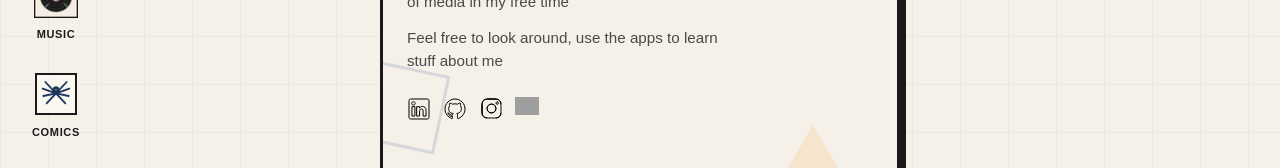
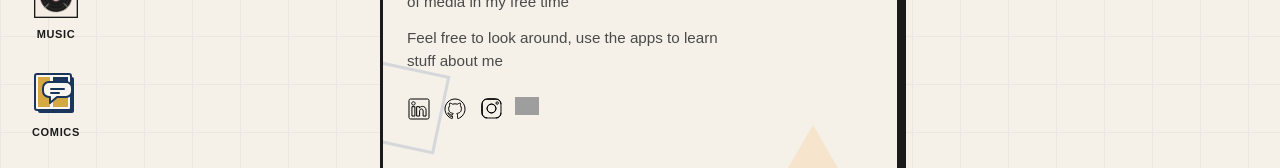
Before and after one commit to angrybayblade/computer, a Next.js app: page / in a window 1280 px wide. Shown: the part 396-564 px from the top of the page. Built offline with nearby package versions, Linux system fonts and the light colour scheme; grey boxes are pictures that could not be loaded; a web font is replaced by a local one; what fast-average-color would draw is missing.

Commit message:
Redesign Comics desktop icon

```diff
--- a/app/components/apps/comics/index.tsx
+++ b/app/components/apps/comics/index.tsx
@@ -54,16 +54,20 @@ export function ComicsApp() {
 
 function ComicsIcon() {
   return (
-    <svg viewBox="0 0 36 36" width="100%" height="100%" aria-hidden>
-      <rect x="3" y="3" width="30" height="30" fill="#FAF6F0" stroke="#1A1A1A" strokeWidth="1.5" />
-      <ellipse cx="18" cy="15.5" rx="2.8" ry="3.4" fill="#1B365D" />
+    <svg viewBox="0 0 48 48" width="100%" height="100%" aria-hidden="true">
+      <rect x="6" y="7" width="36" height="36" rx="2" fill="#1B365D" />
+      <rect x="3" y="4" width="36" height="36" rx="2" fill="#FAF6F0" stroke="#1B365D" strokeWidth="2" />
+      <path d="M6 7h12v30H6z" fill="#D4A843" />
+      <path d="M21 7h15v13H21z" fill="#1B365D" />
+      <path d="M21 23h15v14H21z" fill="#D4A843" />
       <path
-        d="M18 17.5 L10 9 M18 17.5 L26 9 M18 17.5 L8 14 M18 17.5 L28 14 M18 17.5 L8.5 19.5 M18 17.5 L27.5 19.5 M18 17.5 L11 25 M18 17.5 L25 25"
+        d="M17 12h17a6 6 0 0 1 6 6v3a6 6 0 0 1-6 6h-9l-7 6v-6h-1a6 6 0 0 1-6-6v-3a6 6 0 0 1 6-6Z"
+        fill="#FAF6F0"
         stroke="#1B365D"
-        strokeWidth="1.35"
-        strokeLinecap="round"
+        strokeWidth="2"
+        strokeLinejoin="round"
       />
-      <circle cx="18" cy="14.8" r="0.55" fill="#D4A843" />
+      <path d="M19 19h13M19 23h8" stroke="#1B365D" strokeWidth="2" strokeLinecap="round" />
     </svg>
   );
 }
```
